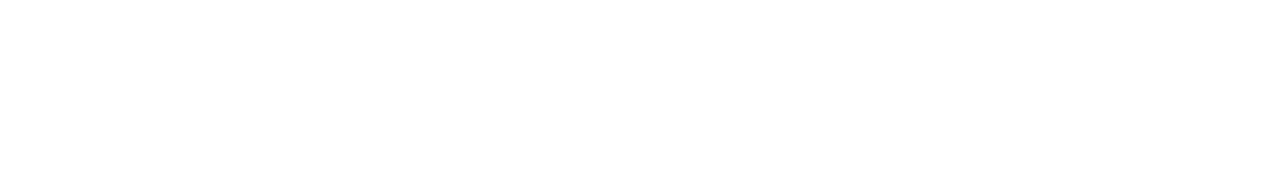
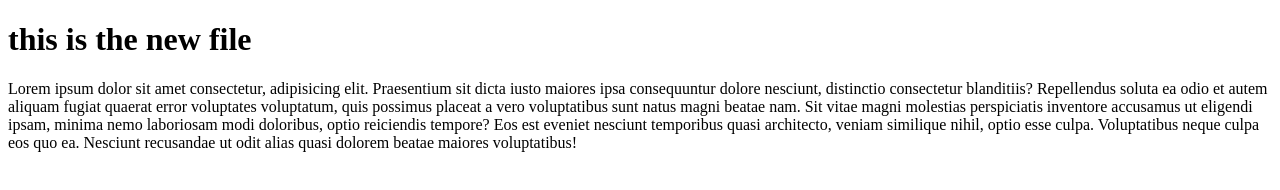
Before and after one commit to kunjoorTusharRaj/DayTwo, a plain HTML site: page index.html in a window 1280 px wide. Drawn offline with Linux system fonts and the light colour scheme.

Commit message:
i have added the required contencts

```diff
--- a/index.html
+++ b/index.html
@@ -6,6 +6,9 @@
     <title>Document</title>
 </head>
 <body>
-
+    <h1>this is the new file</h1>
+    <div>
+        <p>Lorem ipsum dolor sit amet consectetur, adipisicing elit. Praesentium sit dicta iusto maiores ipsa consequuntur dolore nesciunt, distinctio consectetur blanditiis? Repellendus soluta ea odio et autem aliquam fugiat quaerat error voluptates voluptatum, quis possimus placeat a vero voluptatibus sunt natus magni beatae nam. Sit vitae magni molestias perspiciatis inventore accusamus ut eligendi ipsam, minima nemo laboriosam modi doloribus, optio reiciendis tempore? Eos est eveniet nesciunt temporibus quasi architecto, veniam similique nihil, optio esse culpa. Voluptatibus neque culpa eos quo ea. Nesciunt recusandae ut odit alias quasi dolorem beatae maiores voluptatibus!</p>
+    </div>
 </body>
 </html>
```
